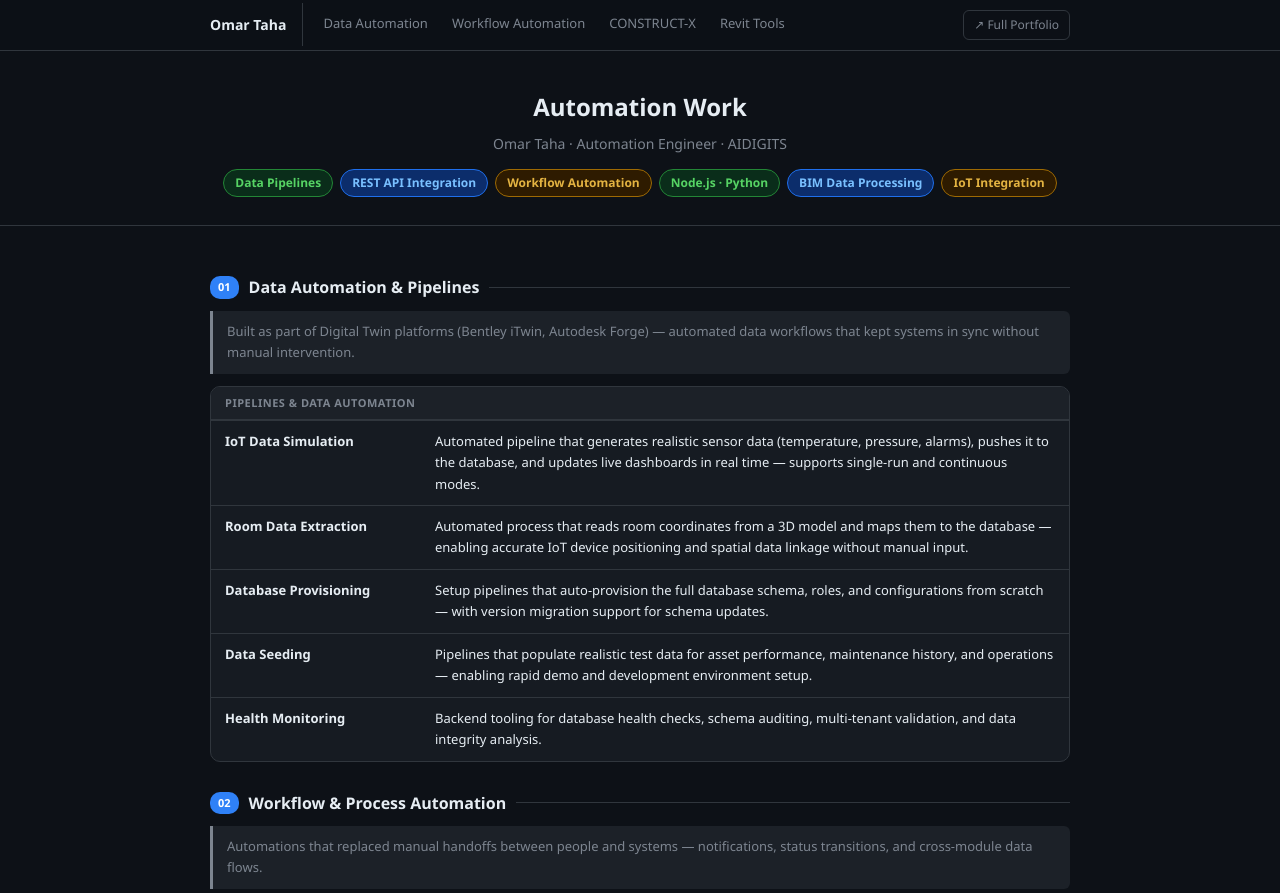
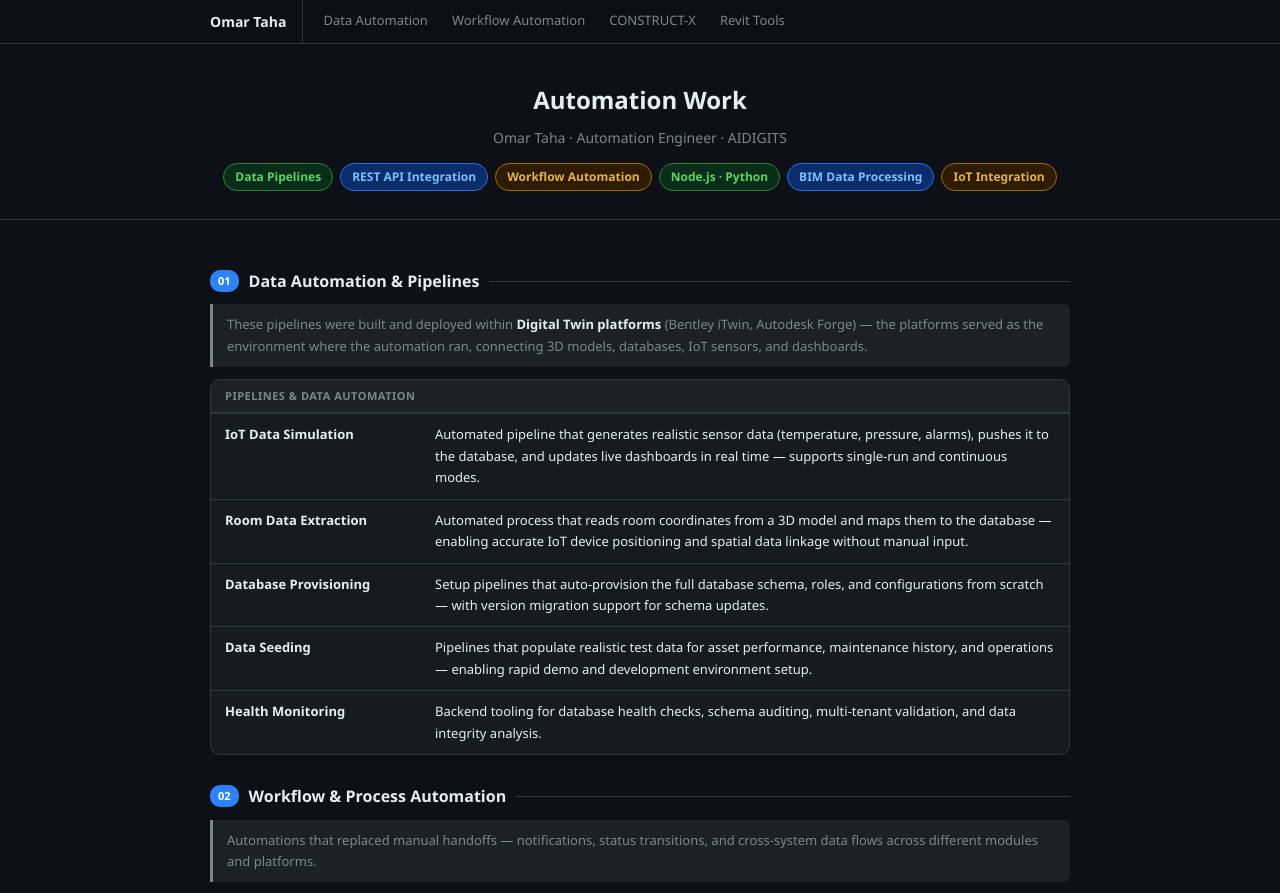
Before and after one commit to omartaha7/portfolio, a plain HTML site: page automation.html in a window 1280 px wide. Shown: the top 893 px of the page. Drawn offline with Linux system fonts and the light colour scheme.

Commit message:
Remove full portfolio link, reframe DT as environment context

```diff
--- a/automation.html
+++ b/automation.html
@@ -76,27 +76,6 @@
         .nav a:hover {
             color: var(--txt);
             border-bottom-color: var(--accent)
-        }
-
-        .nav-switch {
-            margin-left: auto;
-            flex-shrink: 0;
-            padding: 10px 0
-        }
-
-        .nav-switch a {
-            font-size: 12px;
-            color: var(--dim);
-            text-decoration: none;
-            border: 1px solid var(--border);
-            border-radius: 6px;
-            padding: 4px 10px;
-            transition: .15s
-        }
-
-        .nav-switch a:hover {
-            border-color: var(--accent);
-            color: var(--accent)
         }
 
         /* HERO */
@@ -482,10 +461,6 @@
             .tech-label {
                 color: #1a56db
             }
-
-            .nav-switch {
-                display: none
-            }
         }
     </style>
 </head>
@@ -499,7 +474,6 @@
             <a href="#workflow">Workflow Automation</a>
             <a href="#construct">CONSTRUCT-X</a>
             <a href="#revit">Revit Tools</a>
-            <div class="nav-switch"><a href="index.html">↗ Full Portfolio</a></div>
         </div>
     </nav>
 
@@ -524,8 +498,9 @@
         </div>
 
         <div class="context-note">
-            Built as part of Digital Twin platforms (Bentley iTwin, Autodesk Forge) — automated data workflows that kept
-            systems in sync without manual intervention.
+            These pipelines were built and deployed within <strong>Digital Twin platforms</strong> (Bentley iTwin,
+            Autodesk Forge) — the platforms served as the environment where the automation ran, connecting 3D models,
+            databases, IoT sensors, and dashboards.
         </div>
 
         <div class="table-wrap">
@@ -568,8 +543,8 @@
         </div>
 
         <div class="context-note">
-            Automations that replaced manual handoffs between people and systems — notifications, status transitions,
-            and cross-module data flows.
+            Automations that replaced manual handoffs — notifications, status transitions, and cross-system data flows
+            across different modules and platforms.
         </div>
 
         <div class="table-wrap">
```
